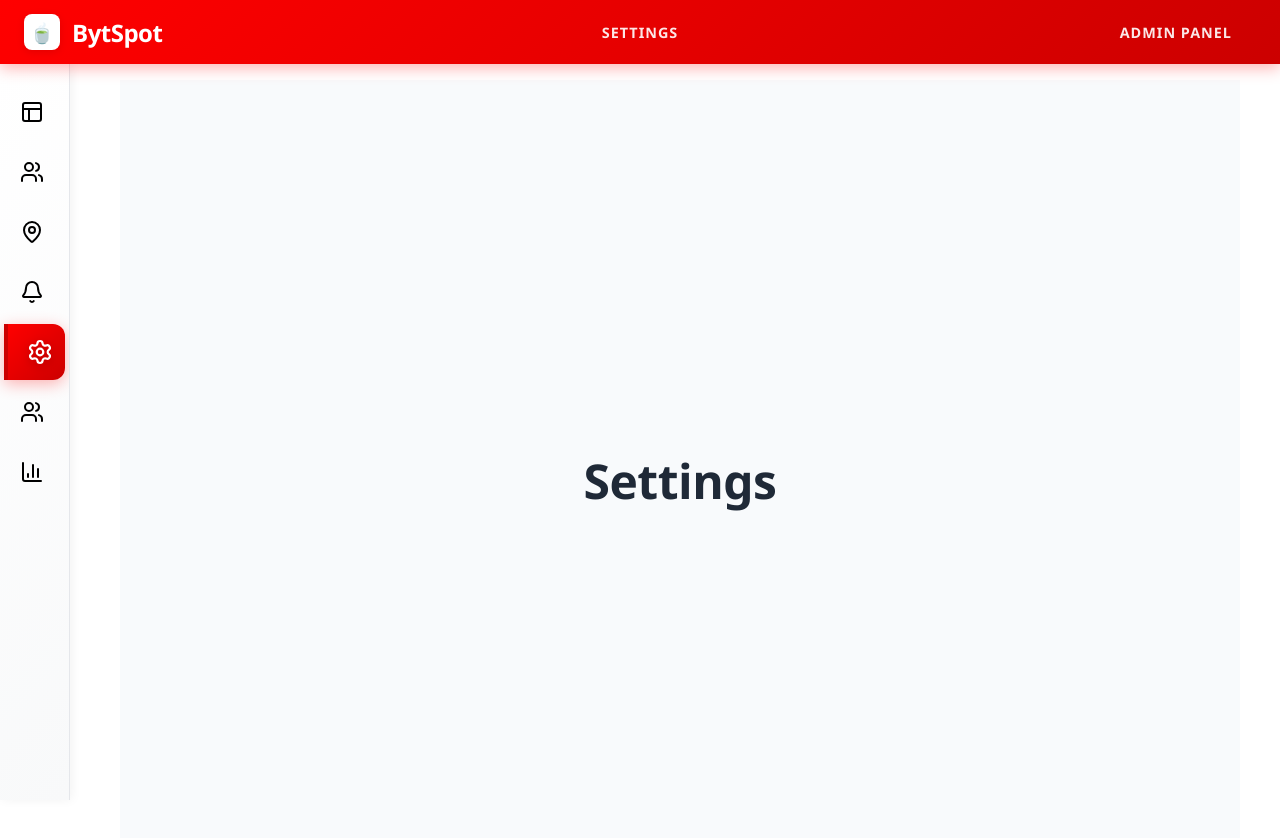
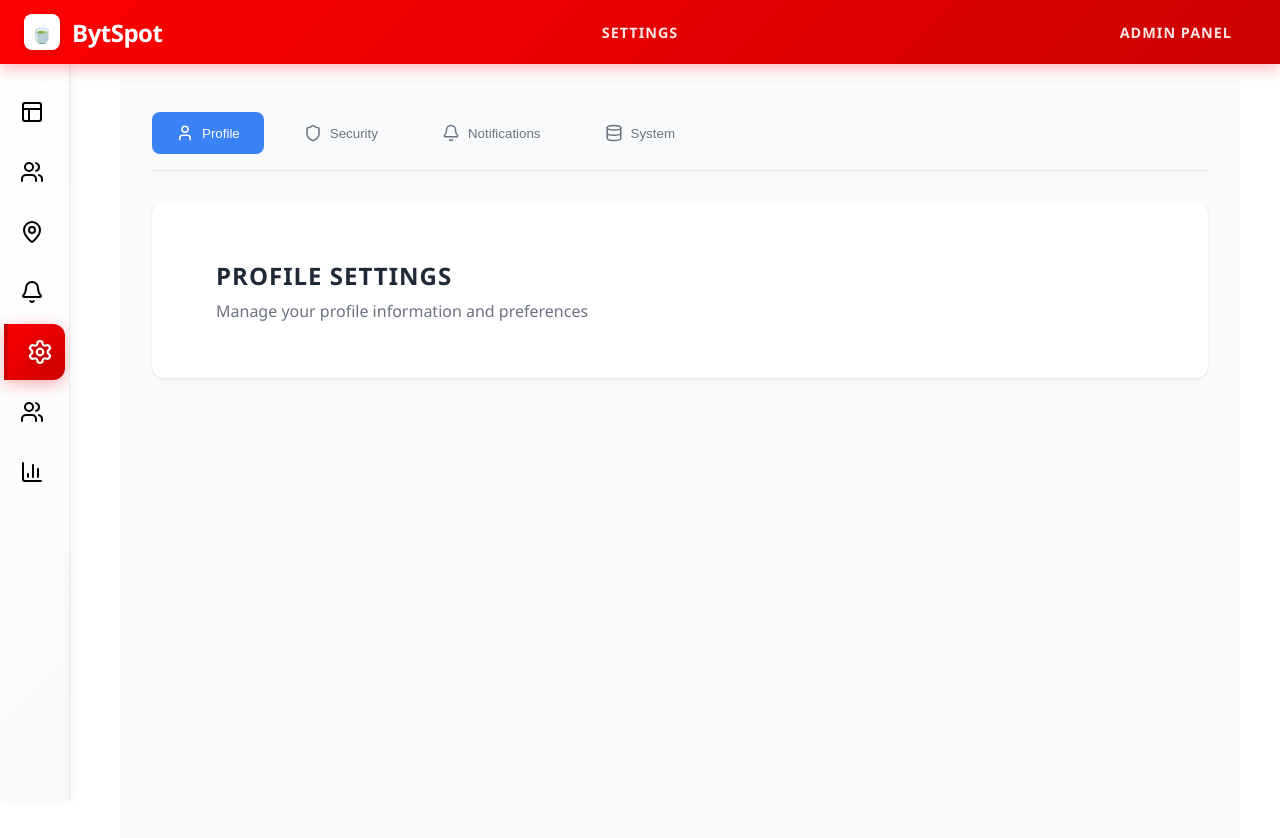
Before and after one commit to Sinxn-coder/chai-in, a React (Vite) app: page / in a window 1280 px wide. Both pictures are taken after a click on the item 30 px from the left and 352 px from the top of the page. Shown: the top 838 px of the page. Built offline with nearby package versions, Linux system fonts and the light colour scheme.

Commit message:
Remove Settings text and add essential tabs (Profile, Security, Notifications, System)

```diff
--- a/src/SettingsPage.css
+++ b/src/SettingsPage.css
@@ -1,19 +1,60 @@
 .settings-page {
+  padding: 2rem;
+  background: #f8fafc;
+  min-height: 100vh;
+}
+
+.settings-tabs {
+  display: flex;
+  gap: 1rem;
+  margin-bottom: 2rem;
+  border-bottom: 1px solid #e5e7eb;
+  padding-bottom: 1rem;
+}
+
+.tab-button {
   display: flex;
   align-items: center;
-  justify-content: center;
-  min-height: 100vh;
-  background: #f8fafc;
+  gap: 0.5rem;
+  padding: 0.75rem 1.5rem;
+  background: transparent;
+  border: none;
+  border-radius: 0.5rem;
+  color: #6b7280;
+  font-weight: 500;
+  cursor: pointer;
+  transition: all 0.2s ease;
 }
 
-.settings-content {
-  text-align: center;
+.tab-button:hover {
+  background: #f3f4f6;
+  color: #374151;
 }
 
-.settings-content h1 {
-  font-size: 3rem;
-  font-weight: 800;
+.tab-button.active {
+  background: #3b82f6;
+  color: white;
+}
+
+.tab-button svg {
+  flex-shrink: 0;
+}
+
+.tab-content {
+  background: white;
+  border-radius: 0.75rem;
+  padding: 2rem;
+  box-shadow: 0 1px 3px rgba(0, 0, 0, 0.1);
+}
+
+.content-section h2 {
+  font-size: 1.5rem;
+  font-weight: 600;
   color: #1f2937;
+  margin: 0 0 0.5rem 0;
+}
+
+.content-section p {
+  color: #6b7280;
   margin: 0;
-  letter-spacing: -0.5px;
 }
--- a/src/SettingsPage.jsx
+++ b/src/SettingsPage.jsx
@@ -1,11 +1,63 @@
-import React from 'react';
+import React, { useState } from 'react';
+import { User, Shield, Bell, Database } from 'lucide-react';
 import './SettingsPage.css';
 
 export default function SettingsPage() {
+  const [activeTab, setActiveTab] = useState('profile');
+
+  const tabs = [
+    { id: 'profile', label: 'Profile', icon: User },
+    { id: 'security', label: 'Security', icon: Shield },
+    { id: 'notifications', label: 'Notifications', icon: Bell },
+    { id: 'system', label: 'System', icon: Database }
+  ];
+
   return (
     <div className="settings-page">
-      <div className="settings-content">
-        <h1>Settings</h1>
+      <div className="settings-tabs">
+        {tabs.map(tab => {
+          const Icon = tab.icon;
+          return (
+            <button
+              key={tab.id}
+              className={`tab-button ${activeTab === tab.id ? 'active' : ''}`}
+              onClick={() => setActiveTab(tab.id)}
+            >
+              <Icon size={18} />
+              <span>{tab.label}</span>
+            </button>
+          );
+        })}
+      </div>
+
+      <div className="tab-content">
+        {activeTab === 'profile' && (
+          <div className="content-section">
+            <h2>Profile Settings</h2>
+            <p>Manage your profile information and preferences</p>
+          </div>
+        )}
+
+        {activeTab === 'security' && (
+          <div className="content-section">
+            <h2>Security Settings</h2>
+            <p>Manage your security and privacy settings</p>
+          </div>
+        )}
+
+        {activeTab === 'notifications' && (
+          <div className="content-section">
+            <h2>Notification Settings</h2>
+            <p>Configure how you receive notifications</p>
+          </div>
+        )}
+
+        {activeTab === 'system' && (
+          <div className="content-section">
+            <h2>System Settings</h2>
+            <p>Manage system-wide configurations</p>
+          </div>
+        )}
       </div>
     </div>
   );
```
